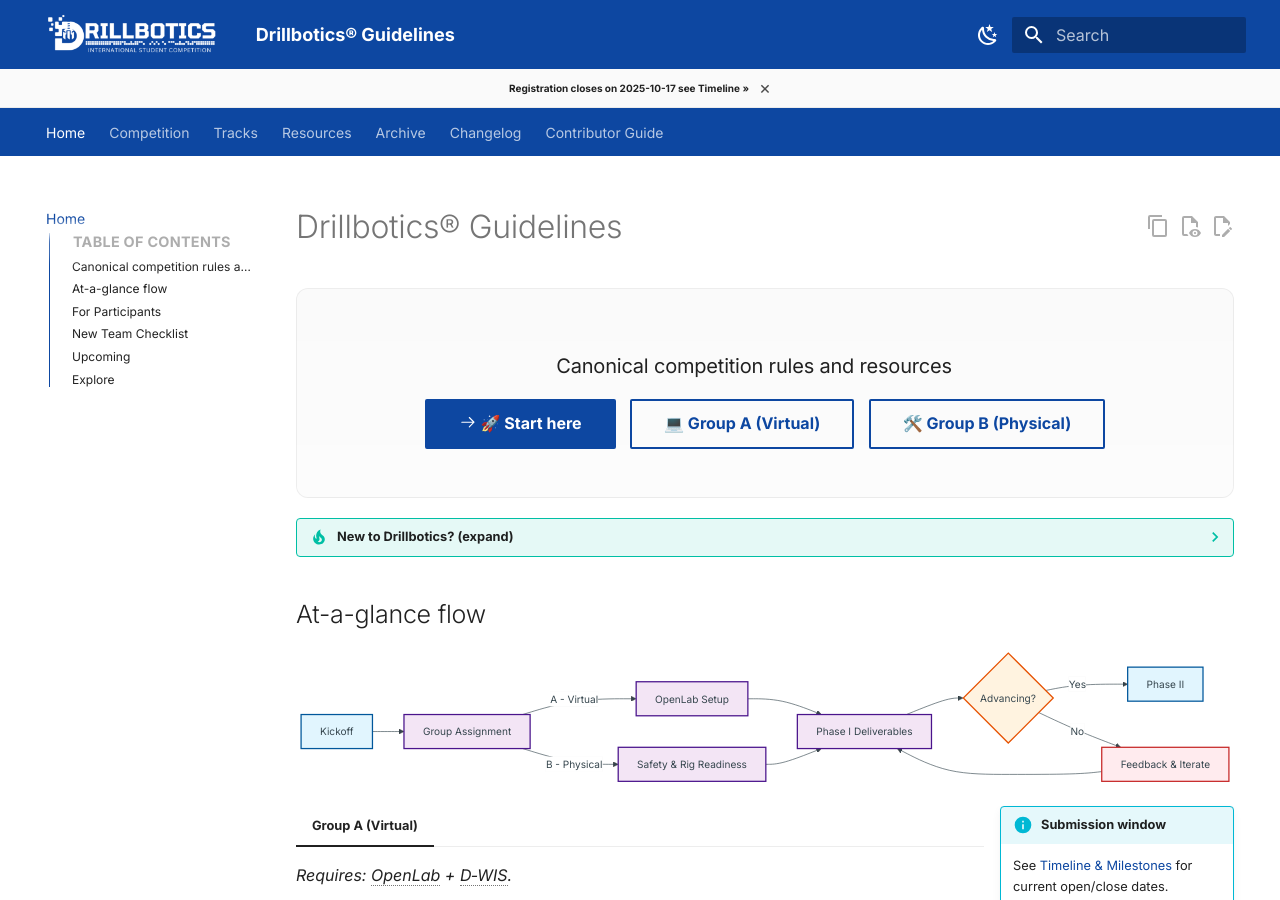
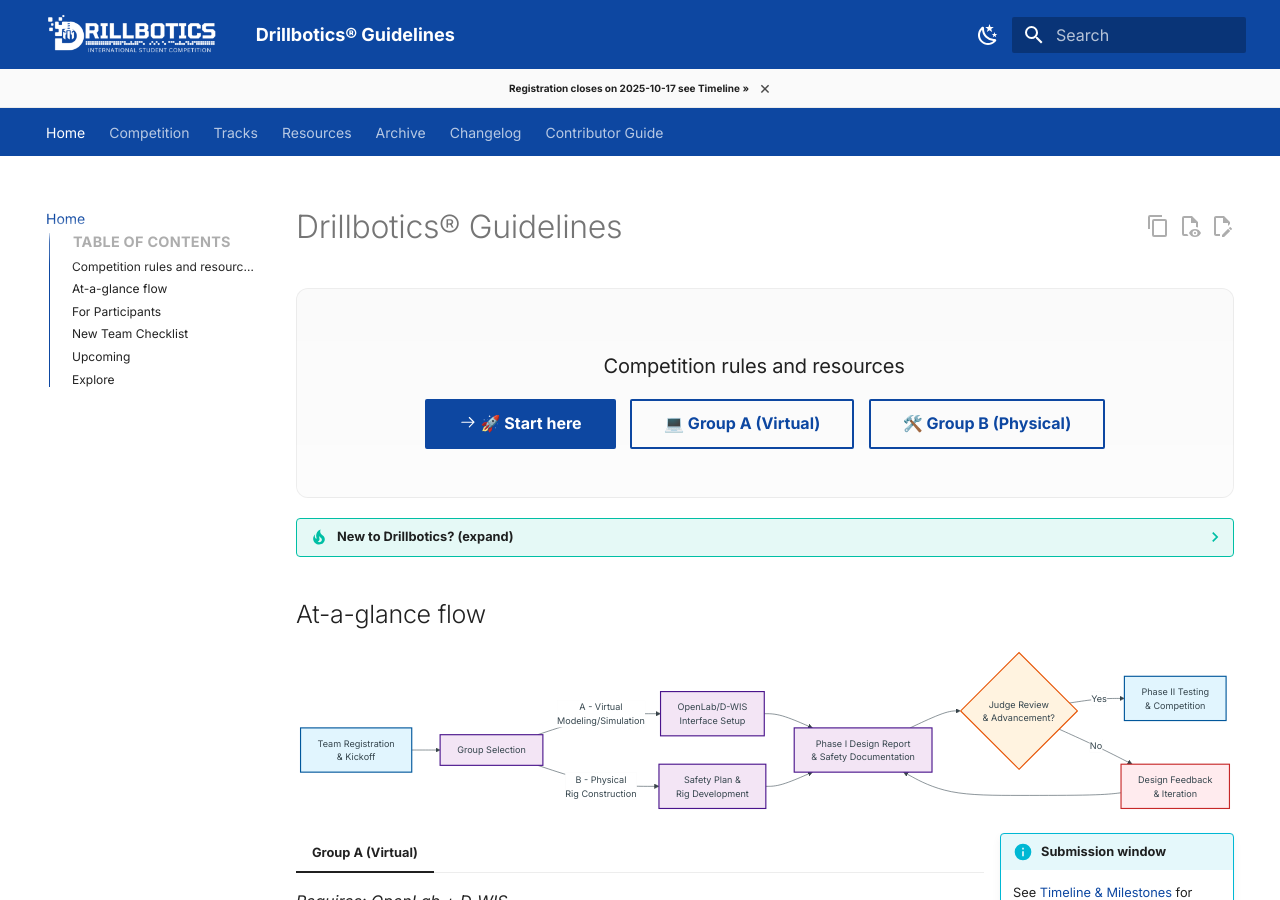
Before and after one commit to Open-Source-Drilling-Community/drillbotics-guidelines, an MkDocs documentation site: the page built from docs/index.md, in a window 1280 px wide and 900 px high. Built offline with MkDocs 1.6.1 and Material for MkDocs 9.7.7, drawn with Linux system fonts in a browser that asks for light colours; comment, search, counter and statistics services are not loaded; the version menu is left out; part of the change alters nothing that is shown.

Commit message:
📝 docs(index): update competition rules wording and flowchart
- simplify header from "Canonical competition rules and resources" to "Competition rules and resources"
- clarify flowchart nodes with detailed descriptions for team registration, group selection, setup, deliverables, review, and feedback steps
- improve readability by adding line breaks and specifying phases and actions more explicitly

````diff
--- a/docs/index.md
+++ b/docs/index.md
@@ -1,7 +1,7 @@
 # Drillbotics® Guidelines
 
 <div class="hero" markdown>
-### Canonical competition rules and resources
+### Competition rules and resources
 
 [:octicons-arrow-right-24: 🚀 Start here](competition/overview.md){ .md-button .md-button--primary }
 [💻 Group A (Virtual)](tracks/group-a/overview.md){ .md-button }
@@ -16,14 +16,14 @@
 
 ```mermaid
 graph LR
-    A[Kickoff] --> B[Group Assignment]
-    B -->|A - Virtual| C[OpenLab Setup]
-    B -->|B - Physical| D[Safety & Rig Readiness]
-    C --> E[Phase I Deliverables]
+    A[Team Registration<br/>& Kickoff] --> B[Group Selection]
+    B -->|A - Virtual<br/>Modeling/Simulation| C[OpenLab/D-WIS<br/>Interface Setup]
+    B -->|B - Physical<br/>Rig Construction| D[Safety Plan &<br/>Rig Development]
+    C --> E[Phase I Design Report<br/>& Safety Documentation]
     D --> E
-    E --> F{Advancing?}
-    F -->|Yes| G[Phase II]
-    F -->|No| H[Feedback & Iterate]
+    E --> F{Judge Review<br/>& Advancement?}
+    F -->|Yes| G[Phase II Testing<br/>& Competition]
+    F -->|No| H[Design Feedback<br/>& Iteration]
     H --> E
 
     classDef startEnd fill:#e1f5fe,stroke:#01579b,stroke-width:2px
````
